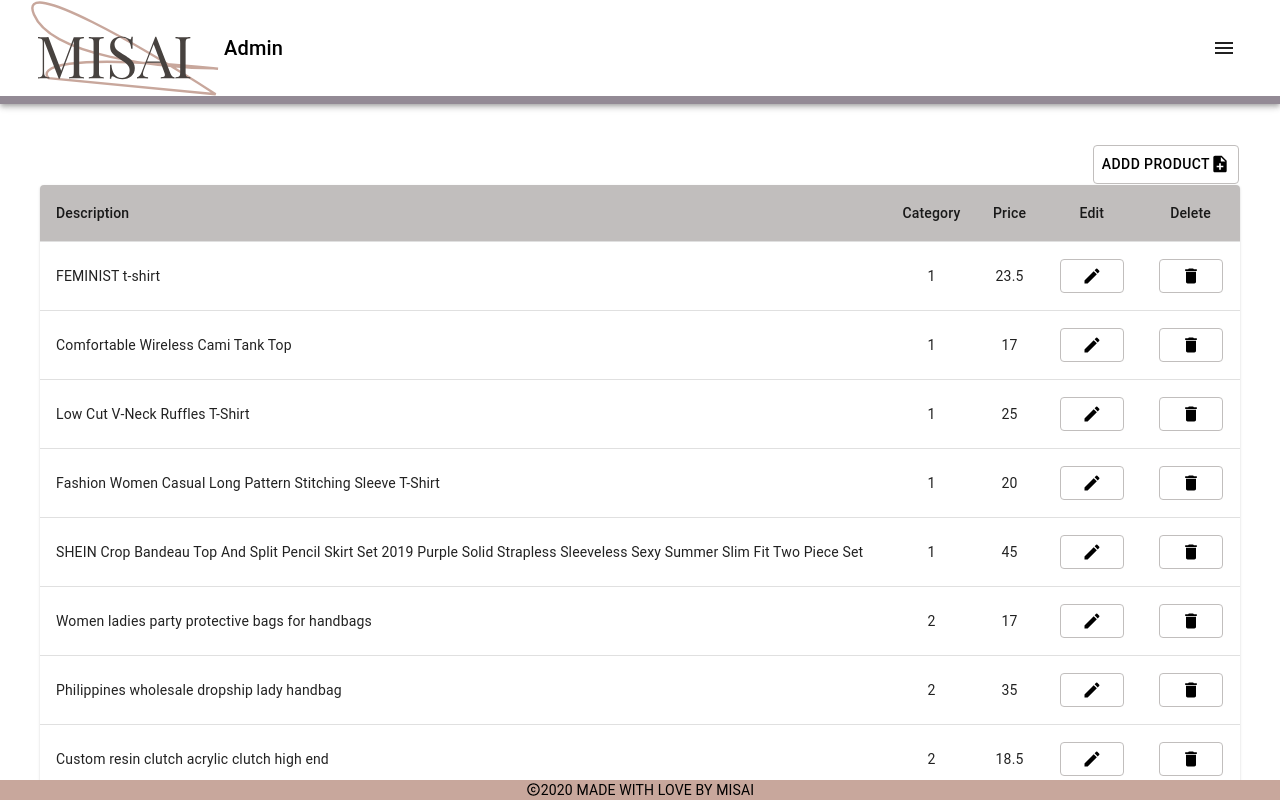
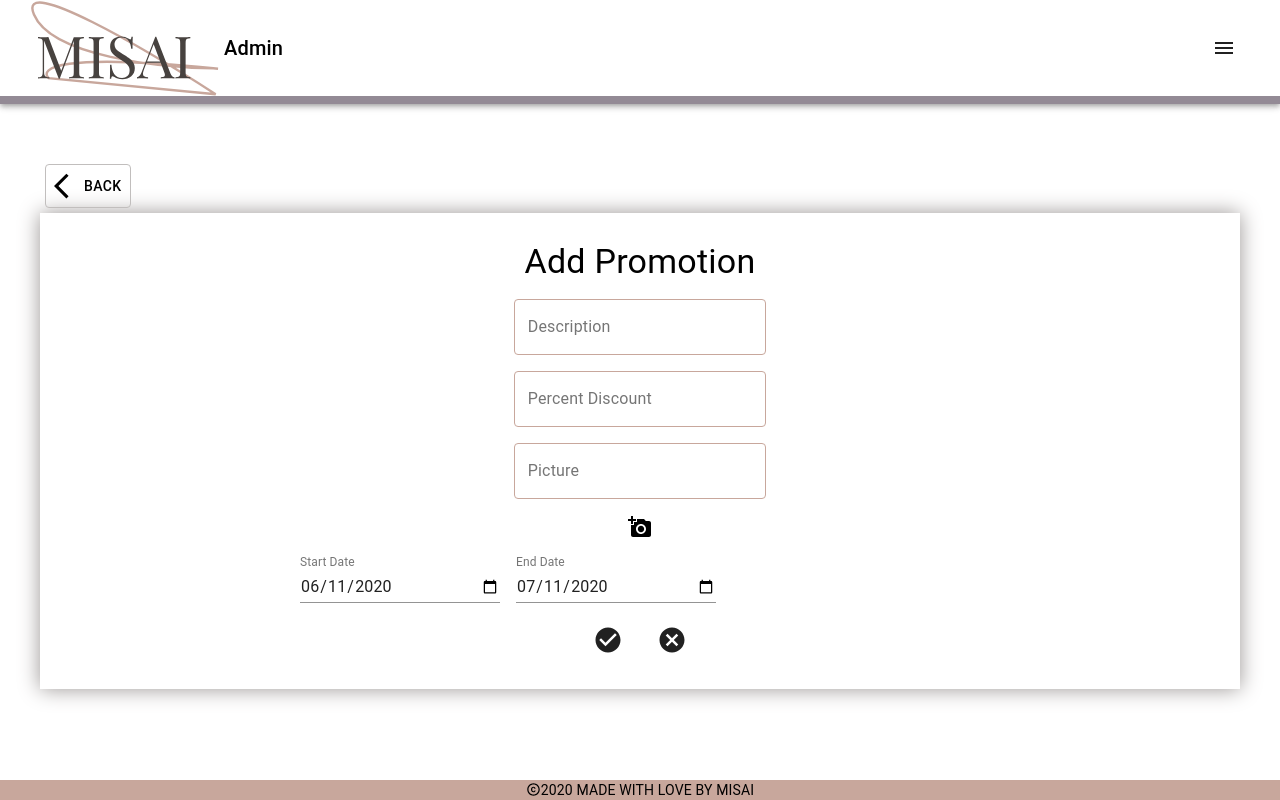
Before and after one commit to majoaquino99/Misai, a React (Create React App) app: page /Admin in a window 1280 px wide. Shown: the top 800 px of the page. Built offline with nearby package versions, Linux system fonts and the light colour scheme.

Commit message:
updatePromotion UI

```diff
--- a/package.json
+++ b/package.json
@@ -5,6 +5,7 @@
   "dependencies": {
     "@material-ui/core": "^4.10.1",
     "@material-ui/icons": "^4.9.1",
+    "@material-ui/pickers": "^3.2.10",
     "@testing-library/jest-dom": "^4.2.4",
     "@testing-library/react": "^9.5.0",
     "@testing-library/user-event": "^7.2.1",
--- a/src/components/Admin/DataManipulation/UpdatePromotion.js
+++ b/src/components/Admin/DataManipulation/UpdatePromotion.js
@@ -1,10 +1,7 @@
-import React from 'react';
+import React from "react";
 import { makeStyles } from "@material-ui/core/styles";
 import TextField from "@material-ui/core/TextField";
 import Typography from "@material-ui/core/Typography";
-import Select from "@material-ui/core/Select";
-import InputLabel from "@material-ui/core/InputLabel";
-import MenuItem from "@material-ui/core/MenuItem";
 import CheckCircleIcon from "@material-ui/icons/CheckCircle";
 import Button from "@material-ui/core/Button";
 import CancelIcon from "@material-ui/icons/Cancel";
@@ -15,6 +12,9 @@ const useStyles = makeStyles((theme) => ({
 	root: {
 		padding: "20px",
 		boxShadow: "0 0 20px #9A9594",
+		display: "flex",
+		flexDirection: "column",
+		alignItems: "center",
 		"& > *": {
 			margin: theme.spacing(1),
 			width: "25ch",
@@ -41,18 +41,39 @@ const useStyles = makeStyles((theme) => ({
 	},
 	divbtn: {
 		display: "flex",
-		justifyContent: "flex-end",
+		justifyContent: "center",
 	},
 	title: {
 		display: "flex",
 		justifyContent: "center",
 		color: "938A95",
 	},
+	container: {
+		display: "flex",
+		flexWrap: "wrap",
+	},
+	textField: {
+		marginLeft: theme.spacing(1),
+		marginRight: theme.spacing(1),
+		width: 200,
+	},
+	date:{
+		flex:"flex",
+		width: "60%",
+	}
 }));
 
-const UpdatePromotion = () =>{
+const UpdatePromotion = () => {
 	const classes = useStyles();
-	return(
+
+	const [selectedDate, setSelectedDate] = React.useState(
+		new Date("2014-08-18T21:11:54")
+	);
+
+	const handleDateChange = (date) => {
+		setSelectedDate(date);
+	};
+	return (
 		<div>
 			<Button className={classes.btnback} style={{ marginTop: "20px" }}>
 				<ArrowBackIosIcon style={{ fontSize: 30 }} /> back
@@ -61,15 +82,42 @@ const UpdatePromotion = () =>{
 			<form className={classes.root}>
 				<Typography className={classes.title} variant="h4" gutterBottom>
 					{" "}
-					Add Category{" "}
+					Add Promotion{" "}
 				</Typography>
 				<TextField
 					id="description"
 					label="Description"
 					variant="outlined"
 				/>
+				<TextField
+					id="percentDiscount"
+					label="Percent Discount"
+					variant="outlined"
+				/>
 				<TextField id="picture" label="Picture" variant="outlined" />
 				<AddAPhotoIcon style={{ width: 100 }} />
+				<div className={classes.date}>
+				<TextField
+					id="StartDate"
+					label="Start Date"
+					type="date"
+					defaultValue="2020-06-11"
+					className={classes.textField}
+					InputLabelProps={{
+						shrink: true,
+					}}
+				/>
+				<TextField
+					id="EndDate"
+					label="End Date"
+					type="date"
+					defaultValue="2020-07-11"
+					className={classes.textField}
+					InputLabelProps={{
+						shrink: true,
+					}}
+				/>
+				</div>
 				<div className={classes.divbtn}>
 					<Button style={{ width: 10 }} className={classes.btn}>
 						<CheckCircleIcon style={{ fontSize: 30 }} />
@@ -80,7 +128,7 @@ const UpdatePromotion = () =>{
 				</div>
 			</form>
 		</div>
-	)
-}
+	);
+};
 
 export default UpdatePromotion;
--- a/src/components/Admin/LandingComponent/LandingPage.js
+++ b/src/components/Admin/LandingComponent/LandingPage.js
@@ -30,7 +30,7 @@ const LandingPage = () => {
 				?
 				(
 
-					<Products/>
+					<UpdatePromotion/>
 
 				)
 				: null }
--- a/src/components/Customer/DetailedProductComponent/DetailedProduct.js
+++ b/src/components/Customer/DetailedProductComponent/DetailedProduct.js
@@ -121,7 +121,7 @@ const DetailedProduct = ({productById}) => {
 							native
 							value={state.cant}
 							onChange={handleChange}
-							label="Cant"
+							label="Quantity"
 							inputProps={{
 							name: 'cant',
 							id: 'outlined-cant-native-simple',
```
Also changed, not shown: 1 other file (tests, documents, lock files or other folders).
